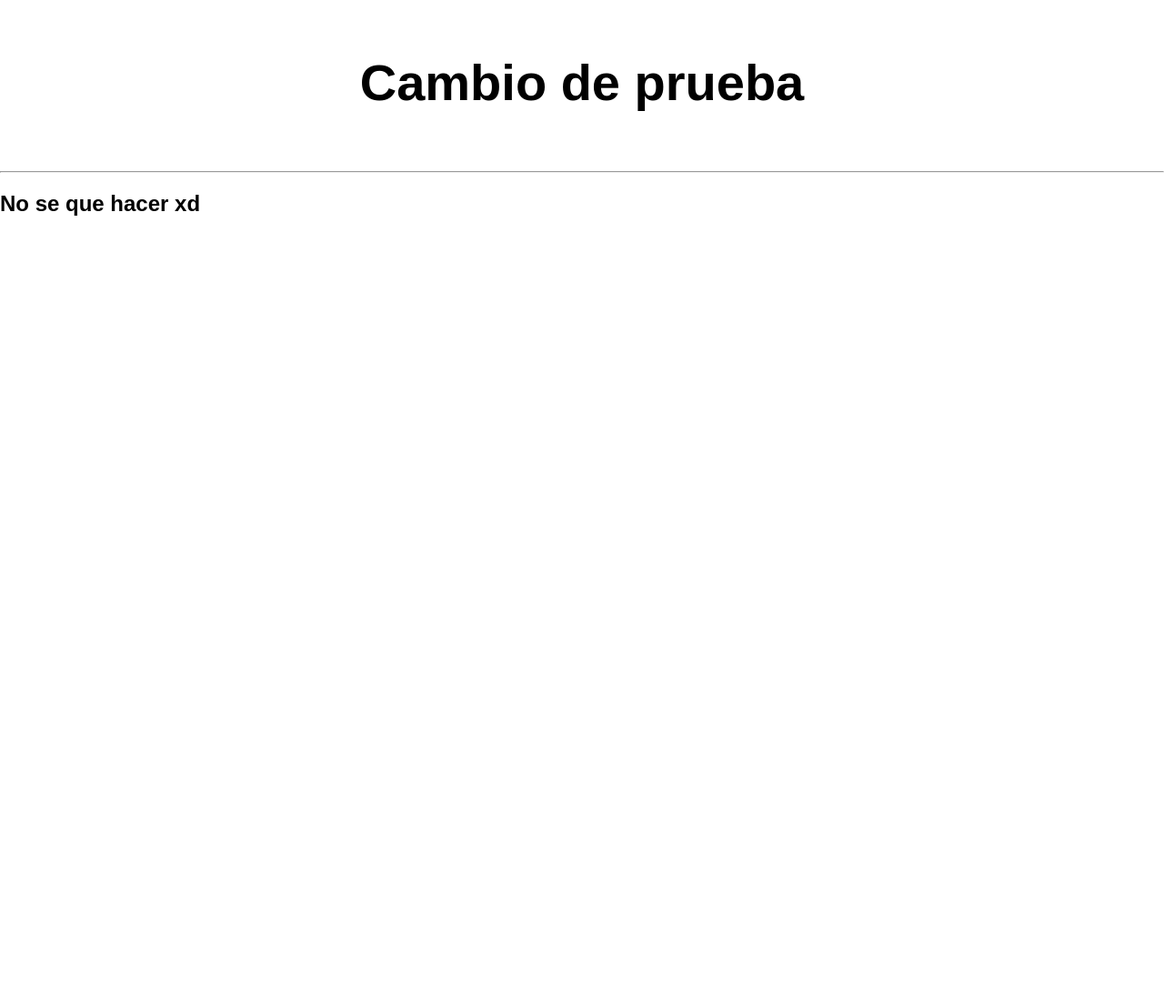
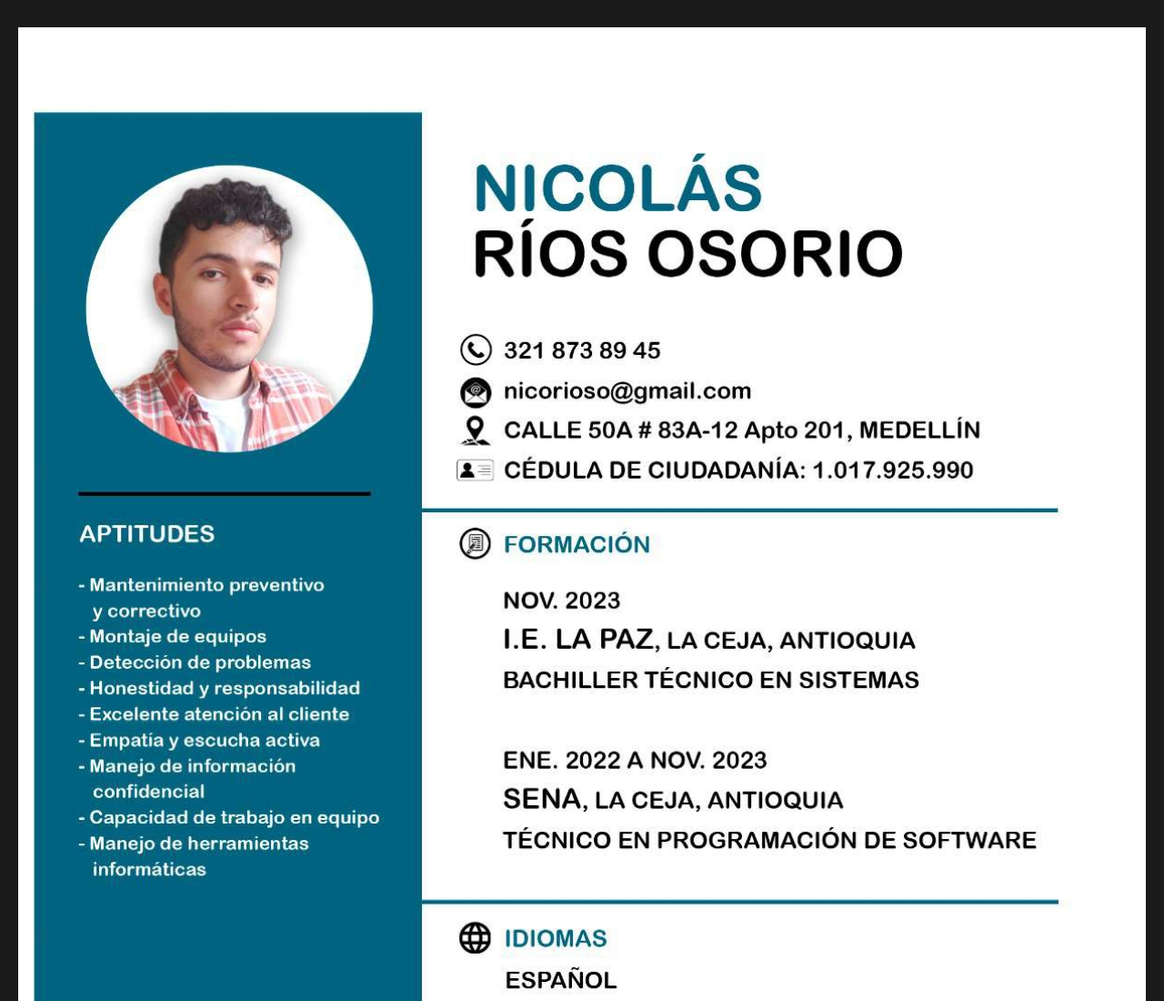
Before and after one commit to nicorioso/despliegue_1_Nico, a website: page src/index.html in a window 1280 px wide. Shown: the top 1100 px of the page at 91% size. Before the commit the page ends 800 px from the top, so only its background shows below. Drawn offline with Linux system fonts and the light colour scheme.

Commit message:
hoja de vida

```diff
--- a/src/index.html
+++ b/src/index.html
@@ -10,15 +10,9 @@
 
   <body>
 
-    <main>
-      <h1>Cambio de prueba</h1>
-    </main>
-
-    <hr>
-
-    <section>
-      <h2>No se que hacer xd</h2>
-    </section>
+    <div class="hoja">
+      <img src="img/Hoja de vida.jpg" alt="">
+    </div>
 
   </body>
 
--- a/src/styles.css
+++ b/src/styles.css
@@ -1,21 +1,13 @@
 * {
-  font-family: Arial, Helvetica, sans-serif;
+  margin: 0;
+  padding: 0;
+  box-sizing: border-box;
 }
 
-html, body {
-  margin: 0;
-  border: 0;
-  padding: 0;
-  background-color: #fff;
+.hoja {
+  background-color: rgb(26, 26, 26);
+  width: 100%;
+  display: flex;
+  justify-content: center;
+  padding-top: 30px;
 }
-
-main {
-  margin: auto;
-  width: 50%;
-  padding: 20px;
-}
-
-main > h1 {
-  text-align: center;
-  font-size: 3.5em;
-}
```
Also changed, not shown: src/img/Hoja de vida.jpg (added).
